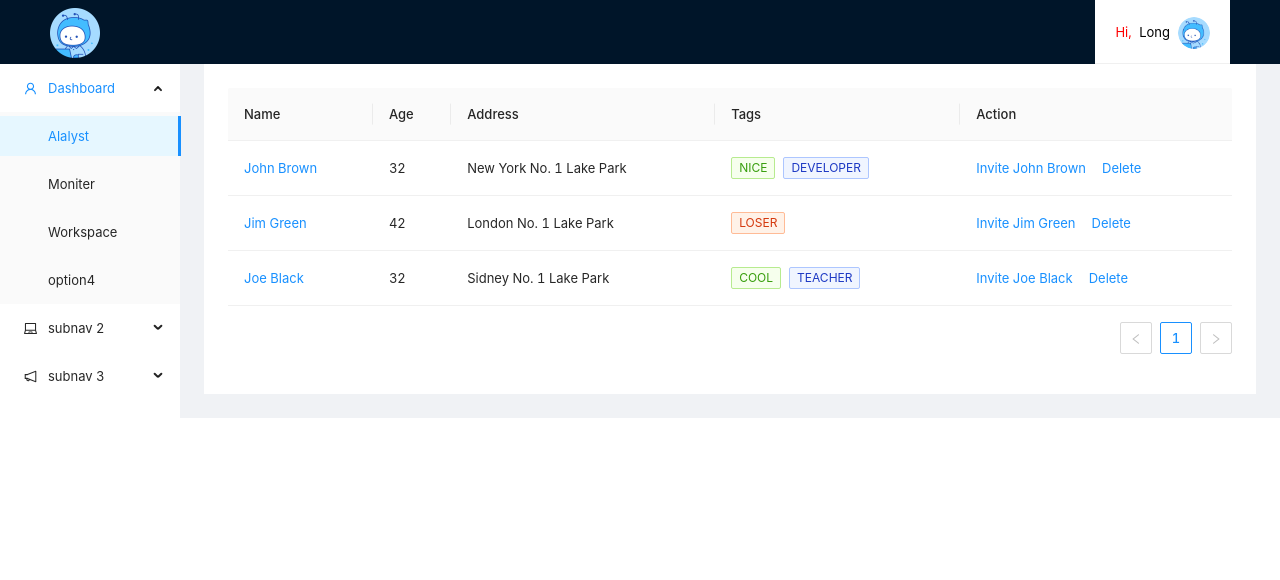
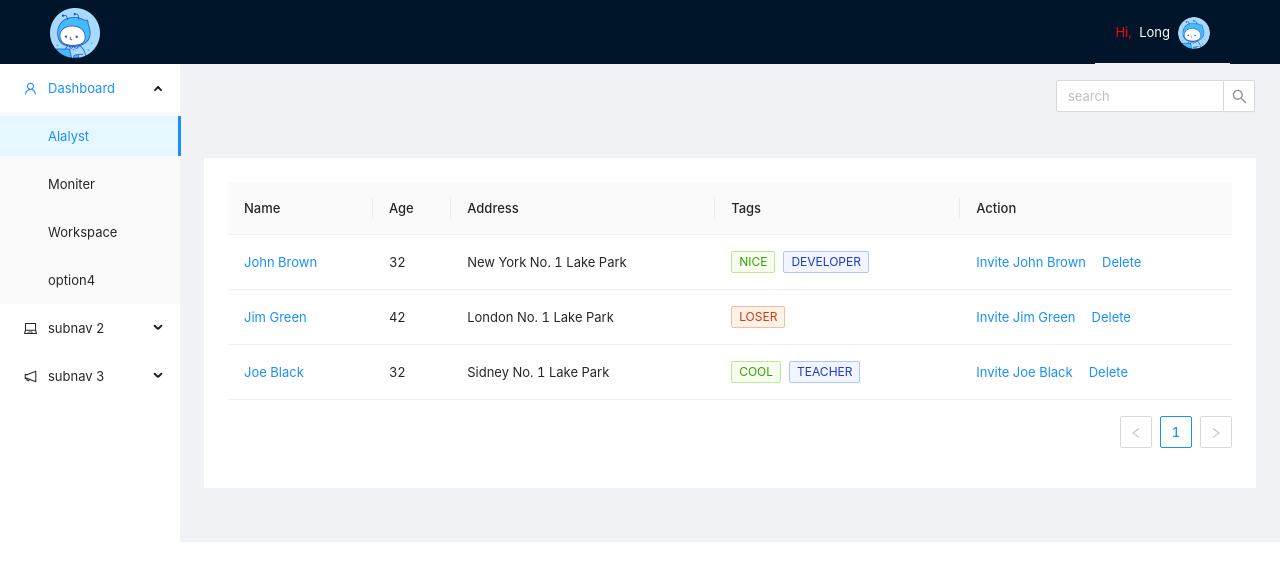
Before and after one commit to longtkhd/React_Study_Mobx, a React (Create React App) app in the folder myapp/: page /admin in a window 1280 px wide. Shown: the top 580 px of the page. Built offline with nearby package versions, Linux system fonts and the light colour scheme; sample sign-in values are in the browser's storage.

Commit message:
fix color account

```diff
--- a/myapp/src/components/AvatarDropdown/index.js
+++ /dev/null
@@ -1,33 +0,0 @@
-import React from 'react';
-import { Avatar, Menu, Spin } from 'antd';
-import { LogoutOutlined, SettingOutlined, UserOutlined } from '@ant-design/icons';
-
-const AvatarDropdown = () => {
-    return (
-        <div>
-            <Menu selectedKeys={[]} >
-                {(
-                    <Menu.Item key="center">
-                        <UserOutlined />
-            个人中心
-                    </Menu.Item>
-                )}
-                {(
-                    <Menu.Item key="settings">
-                        <SettingOutlined />
-            个人设置
-                    </Menu.Item>
-                )}
-                {<Menu.Divider />}
-
-                <Menu.Item key="logout">
-                    <LogoutOutlined />
-          退出登录
-        </Menu.Item>
-            </Menu>
-
-        </div>
-    );
-}
-
-export default AvatarDropdown;
--- a/myapp/src/components/HeaderSearch/index.js
+++ b/myapp/src/components/HeaderSearch/index.js
@@ -21,7 +21,7 @@ const HeaderSearch = (props) => {
 
         <div>
             <Input.Search
-                placeholder="input search text"
+                placeholder="search "
                 onSearch={value => console.log(value)}
                 style={{ width: 200, float: 'right' }}
             />
--- a/myapp/src/pages/Dashboard/index.js
+++ b/myapp/src/pages/Dashboard/index.js
@@ -6,8 +6,6 @@ import Logo from '../../assets/Logo.png'
 import './style.less'
 import { inject, observer } from 'mobx-react'
 import HeaderSearch from '../../components/HeaderSearch'
-import AvatarDropdown from '../../components/AvatarDropdown'
-import { Trans, withI18n } from '@lingui/react'
 import { useHistory } from 'react-router-dom'
 
 const { SubMenu } = Menu;
@@ -22,14 +20,14 @@ const Dashboard = ({ children, LoginStore }) => {
         history.push('/login')
     }
     const rightContent = [
-        <Menu mode="horizontal" key='user' onClick={handleClickMenu}>
+        <Menu mode="horizontal" key='user' onClick={handleClickMenu} className="Account">
             <SubMenu className="submenu"
                 title={
                     <Fragment>
                         <span style={{ color: 'red', marginRight: 4 }}>
                             Hi,
                         </span>
-                        <span style={{ color: 'black' }}> Long</span>
+                        <span style={{ color: 'white' }}> Long</span>
 
                         <Avatar style={{ marginLeft: 8 }} src={Logo} />
                     </Fragment>
@@ -87,36 +85,26 @@ const Dashboard = ({ children, LoginStore }) => {
                 </Sider>
                 <Layout style={{ padding: '0 24px 24px' }}>
 
-                    {/* <div style={{ margin: '16px 0' }}> */}
-                    {/* <Breadcrumb>
+                    <div style={{ margin: '16px 0' }}>
+                        <HeaderSearch />
+                        {/* <Breadcrumb>
                             <Breadcrumb.Item>Home</Breadcrumb.Item>
                             <Breadcrumb.Item>List</Breadcrumb.Item>
                             <Breadcrumb.Item>App</Breadcrumb.Item>
                         </Breadcrumb> */}
 
-                    {/* <AvatarDropdown /> */}
-
-                    {/* <Menu>
-                            <Menu.SubMenu>
-                                <Menu.Item>
-                                    <Avatar
-                                        size="small"
-                                        style={{ marginRight: 8 }}
-                                        src={Logo}
-                                    />
-                                </Menu.Item>
-                            </Menu.SubMenu>
-                        </Menu> */}
+                        {/* <AvatarDropdown /> */}
 
 
 
-                    {/* </div> */}
+
+                    </div>
 
                     <Content
                         className="site-layout-background"
                         style={{
                             padding: 24,
-                            margin: 0,
+                            margin: '30px 0',
                             minHeight: 280,
                         }}
                     >
--- a/myapp/src/pages/Dashboard/style.less
+++ b/myapp/src/pages/Dashboard/style.less
@@ -9,3 +9,8 @@
 .site-layout-background {
     background: #fff;
 }
+
+.Account {
+    background-color: #001529;
+
+}
```
